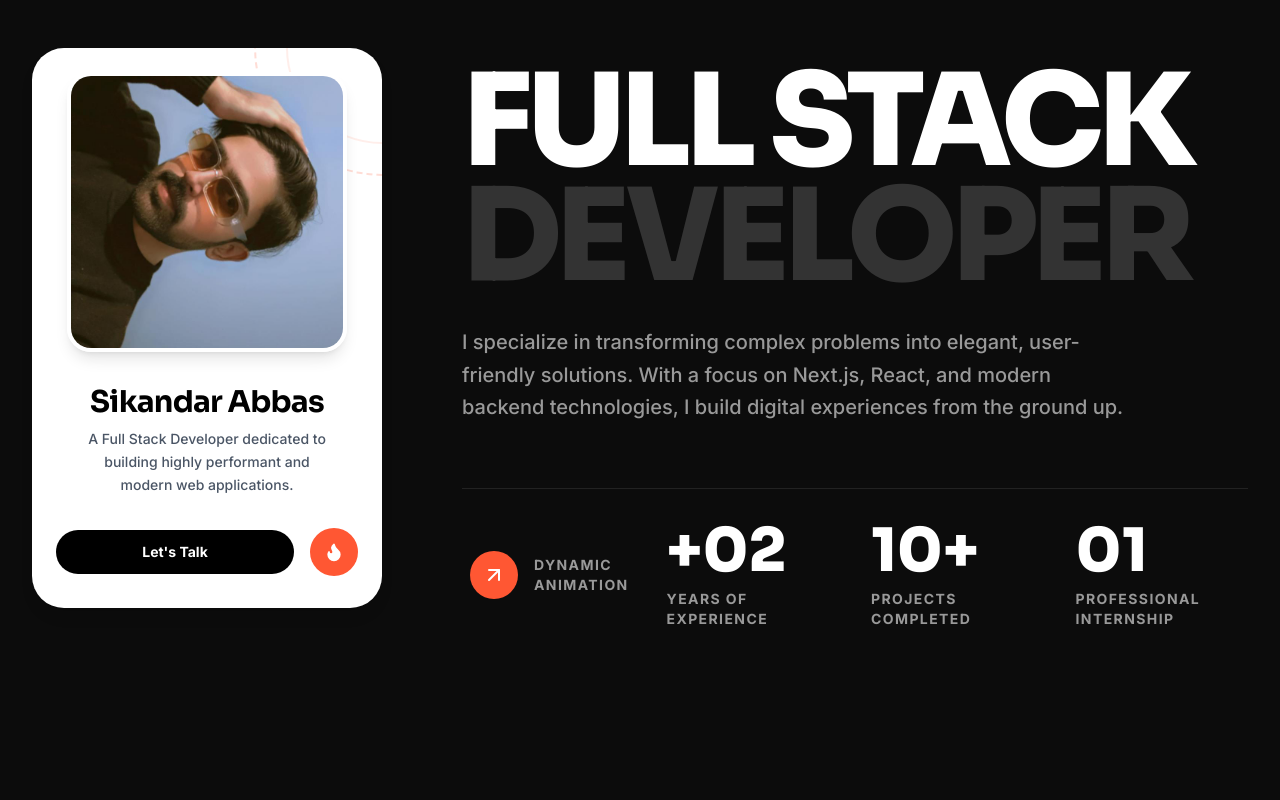
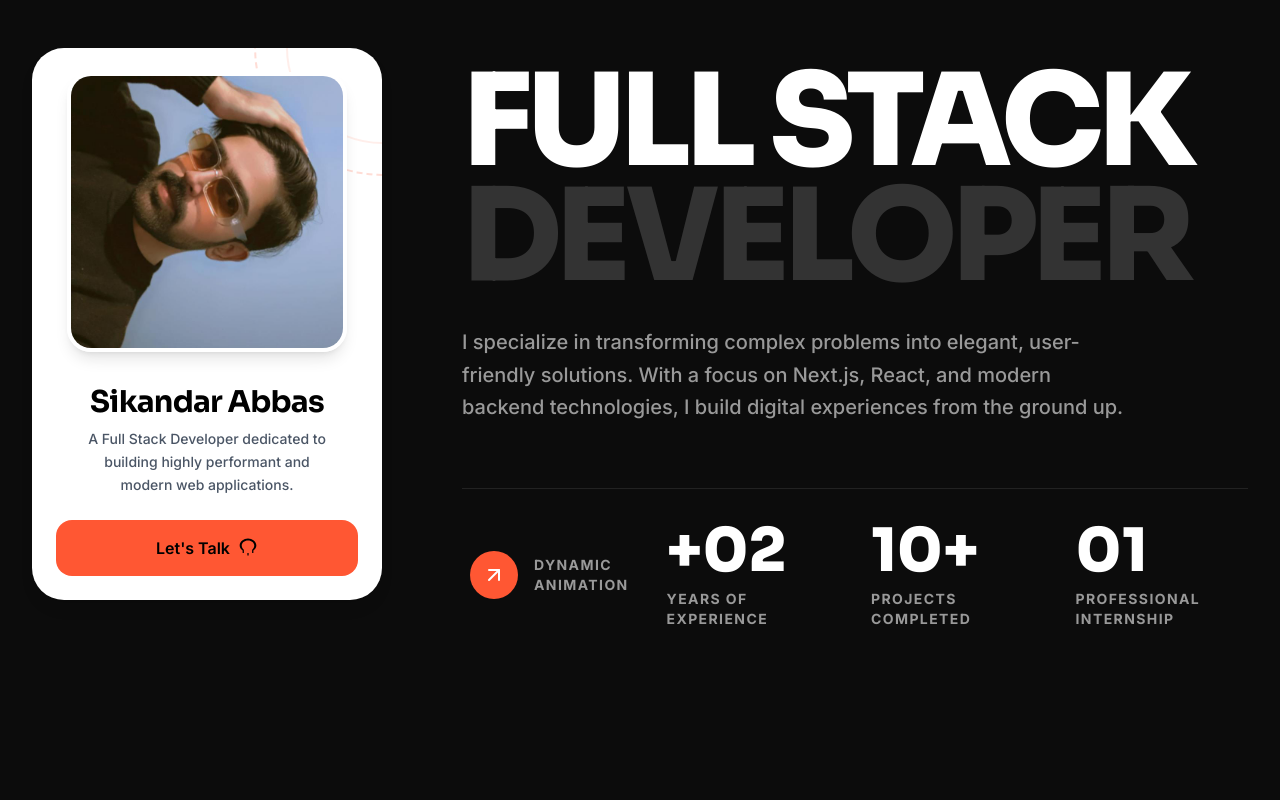
Before and after one commit to Sikandar-7/portfolio-, a Next.js app: page / in a window 1280 px wide. Shown: the top 800 px of the page. Built offline with nearby package versions, Linux system fonts and the light colour scheme.

Commit message:
update: fixed Let's Talk link and Blog Vercel link

```diff
--- a/src/components/ProfileCard.tsx
+++ b/src/components/ProfileCard.tsx
@@ -1,10 +1,14 @@
+
 import { Flame } from "lucide-react";
 import Image from "next/image";
+
+import Link from "next/link";
+import { motion } from "framer-motion";
 
 export default function ProfileCard() {
   return (
     <div className="w-full lg:w-[350px] shrink-0">
-      <div className="sticky top-12 bg-card-bg text-card-fg rounded-[32px] p-6 flex flex-col items-center text-center shadow-lg relative overflow-hidden">
+      <motion.div className="sticky top-12 bg-card-bg text-card-fg rounded-[32px] p-6 flex flex-col items-center text-center shadow-lg relative overflow-hidden">
         {/* Background Decorative Arcs */}
         <div className="absolute top-0 right-0 w-64 h-64 border-[2px] border-dashed border-primary rounded-full -translate-y-1/2 translate-x-1/2 opacity-20 pointer-events-none" />
         <div className="absolute top-0 right-0 w-48 h-48 border-[2px] border-solid border-primary rounded-full -translate-y-1/2 translate-x-1/2 opacity-10 pointer-events-none" />
@@ -28,16 +32,26 @@ export default function ProfileCard() {
           A Full Stack Developer dedicated to building highly performant and modern web applications.
         </p>
 
-        {/* Action Buttons */}
-        <div className="flex items-center gap-4 mt-8 mb-2 w-full">
-          <button className="flex-1 bg-black text-white hover:bg-gray-800 transition-colors py-3 rounded-full font-bold text-sm">
-            Let's Talk
-          </button>
-          <button className="w-12 h-12 flex items-center justify-center bg-primary text-white rounded-full hover:bg-[#e64a2e] transition-colors shrink-0">
-            <Flame size={20} fill="currentColor" />
-          </button>
-        </div>
-      </div>
+        {/* Social Icons Placeholder */}
+        <div className="flex gap-4 mb-6"></div>
+
+        {/* Let's Talk Button */}
+        <Link href="#contact" className="bg-primary text-black font-semibold py-4 px-6 rounded-2xl w-full flex items-center justify-center gap-2 hover:bg-white transition-colors duration-300">
+          <span>Let&apos;s Talk</span>
+          <svg
+            width="20"
+            height="20"
+            viewBox="0 0 24 24"
+            fill="none"
+            xmlns="http://www.w3.org/2000/svg"
+          >
+            <path
+              d="M11.25 18H12.75V21H11.25V18ZM2 9.00001C2.00028 11.0253 2.94657 12.9324 4.56687 14.1687L5.5534 14.9213V18H7.0534V14.1687C5.4331 12.9324 4.4868 11.0253 4.48708 9.00001C4.48708 6.00001 7.48708 3.00001 12 3.00001C16.5129 3.00001 19.5129 6.00001 19.5129 9.00001C19.5132 11.0253 18.5669 12.9324 16.9466 14.1687V18H18.4466V14.9213L19.4331 14.1687C21.0534 12.9324 22 11.0253 22 9.00001C22 4.00001 17.0002 0.5 12 0.5C6.9998 0.5 2 4.00001 2 9.00001Z"
+              fill="currentColor"
+            />
+          </svg>
+        </Link>
+      </motion.div>
     </div>
   );
 }
--- a/src/components/Projects.tsx
+++ b/src/components/Projects.tsx
@@ -22,7 +22,7 @@ export default function Projects() {
       title: "SK Modern Blog",
       category: "Next.js Fullstack",
       image: "/blog.png",
-      link: "https://sk-blog-nextjs-8fw1-k1zha84cz-sikandar8sa-3843s-projects.vercel.app/",
+      link: "https://sk-blog-nextjs-8fw1.vercel.app/",
     },
   ];
 
```
